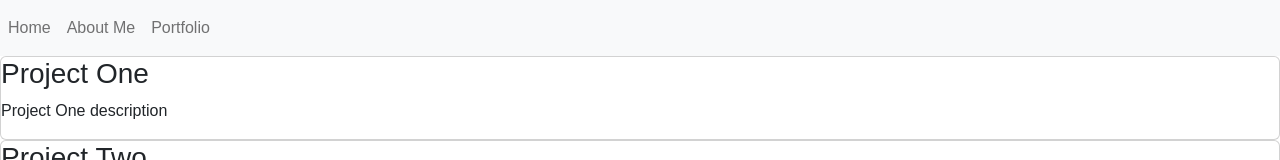
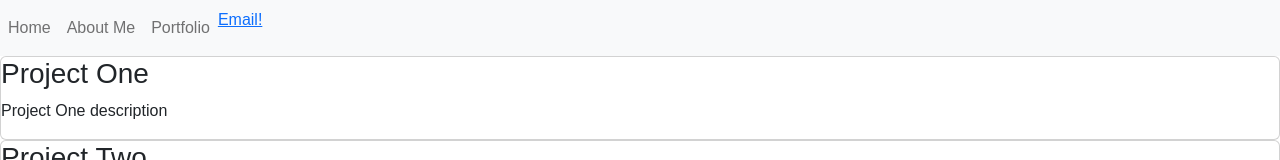
Before and after one commit to karenschick/portfolio-karenschick, a React (Vite) app: page /Portfolio in a window 1280 px wide. Shown: the top 160 px of the page. Built offline with nearby package versions, Linux system fonts and the light colour scheme.

Commit message:
building contact

```diff
--- a/src/components/Navigation/Navigation.jsx
+++ b/src/components/Navigation/Navigation.jsx
@@ -4,13 +4,16 @@ import { Navbar, Nav } from "react-bootstrap";
 
 
 function Navigation() {
-    return (
+
+  "mailto:karen.schick6@gmail.com"
+
+  return (
         <Navbar bg="light" data-bs-theme="light" >
           <Nav className="me-auto">
             <Nav.Link as={Link} to="/">Home</Nav.Link>
             <Nav.Link as={Link} to="/AboutMe">About Me</Nav.Link>
             <Nav.Link as={Link} to="/Portfolio">Portfolio</Nav.Link>
-
+            <a href="mailto:karen.schick6@gmail.com">Email!</a>
           </Nav>
         </Navbar>
       );
```
